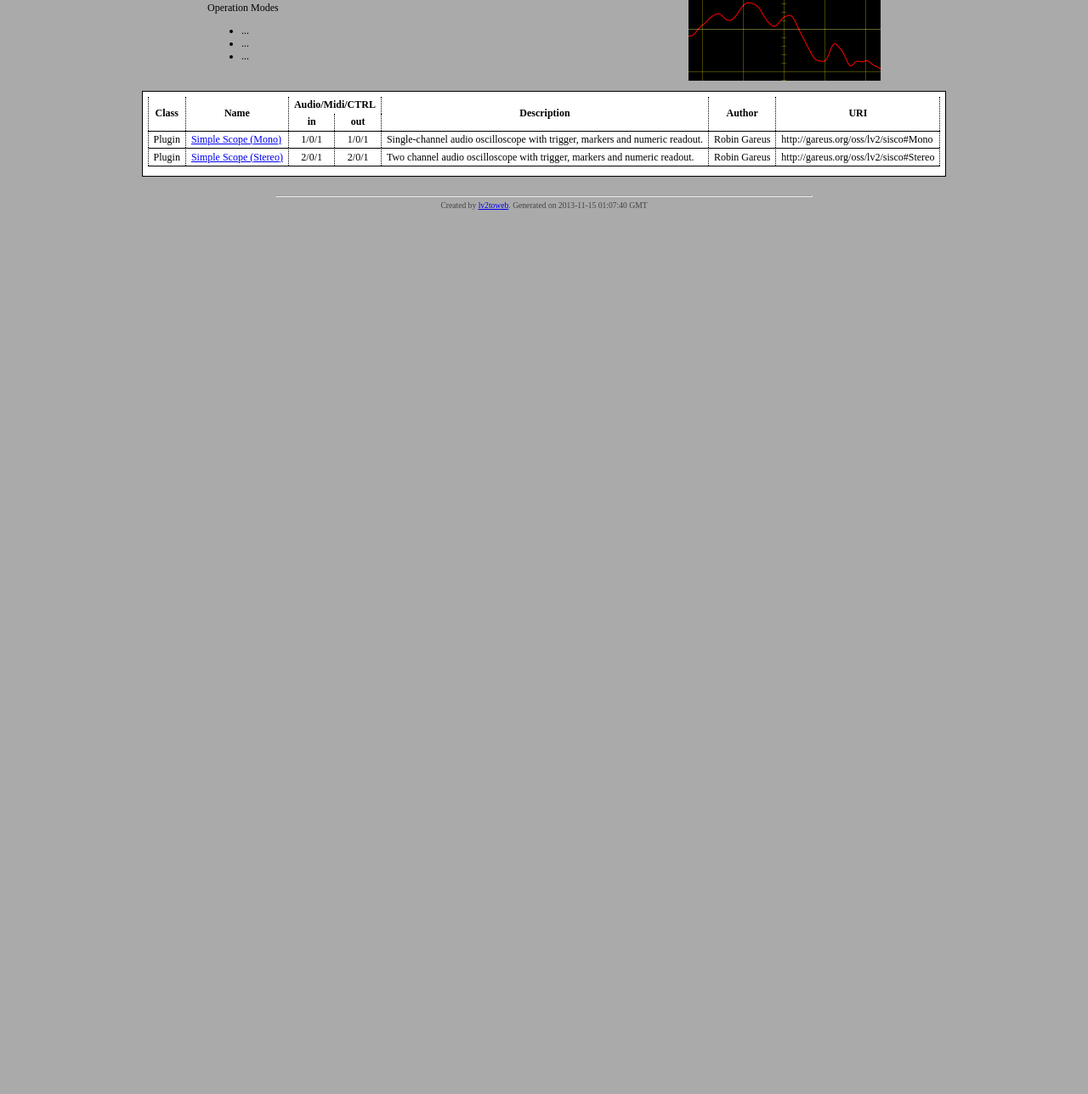
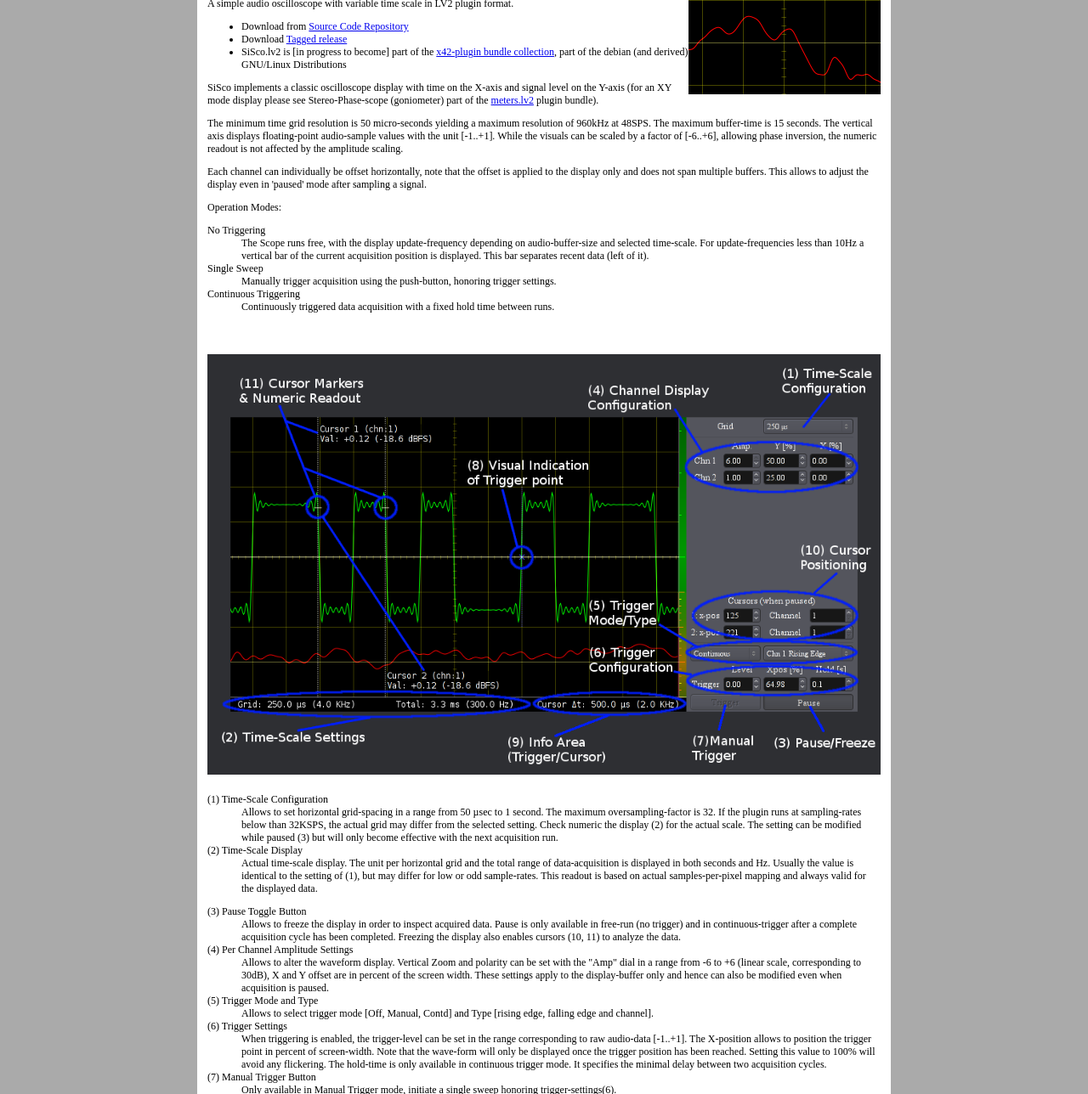
Before and after one commit to x42/sisco.lv2, a plain HTML site: page index.html in a window 1280 px wide. Shown: the part 72-1360 px from the top of the page at 85% size. Before the commit the page ends 800 px from the top, so only its background shows below. Drawn offline with Linux system fonts and the light colour scheme.

Commit message:
update documentation

```diff
--- a/index.html
+++ b/index.html
@@ -19,32 +19,63 @@ a.nl {color:black; text-decoration:none;}
   </head>
   <body>
 <!-- start of page !-->
+<div style="margin:1em auto; width:66em; background-color:#fff; padding:1em;">
 <h1>SiSco.lv2</h1>
-<div style="margin:1em auto; width:66em;">
 <img src="sisco.png" alt="" style="float:right;"/>
+<p>A simple audio oscilloscope with variable time scale in LV2 plugin format.</p>
+<ul>
+<li>Download from <a href="https://github.com/x42/sisco.lv2">Source Code Repository</a></li>
+<li>Download <a href="https://github.com/x42/sisco.lv2/releases">Tagged release</a></li>
+<li>SiSco.lv2 is [in progress to become] part of the <a href="http://packages.debian.org/search?keywords=x42-plugins">x42-plugin bundle collection</a>, part of the debian (and derived) GNU/Linux Distributions</li>
+</ul>
 <p>
-<a href="https://github.com/x42/sisco.lv2">sisco.lv2</a> - a simple audio oscilloscope in LV2 plugin format.
-...
+SiSco implements a classic oscilloscope display with time on the X-axis and signal level on the Y-axis (for an XY mode display please
+see Stereo-Phase-scope (goniometer) part of the <a href="https://github.com/x42/meters.lv2">meters.lv2</a> plugin bundle).
+</p><p>
+The minimum time grid resolution is 50 micro-seconds yielding a maximum resolution of 960kHz at 48SPS. The maximum buffer-time is 15 seconds.
+The vertical axis displays floating-point audio-sample values with the unit [-1..+1].
+While the visuals can be scaled by a factor of [-6..+6], allowing phase inversion, the numeric readout is not affected by the amplitude scaling.
+</p><p>
+Each channel can individually be offset horizontally, note that the offset is applied to the display only and does not span multiple buffers.
+This allows to adjust the display even in 'paused' mode after sampling a signal.
 </p>
-<p>Operation Modes</p>
-<ul>
-<li>...</li>
-<li>...</li>
-<li>...</li>
-</ul>
+<p>Operation Modes:</p>
+<dl>
+<dt>No Triggering</dt>
+<dd>The Scope runs free, with the display update-frequency depending on audio-buffer-size and selected time-scale. For update-frequencies less than 10Hz a vertical bar of the current acquisition position is displayed. This bar separates recent data (left of it).</dd>
+<dt>Single Sweep</dt>
+<dd>Manually trigger acquisition using the push-button, honoring trigger settings.</dd>
+<dt>Continuous Triggering</dt>
+<dd>Continuously triggered data acquisition with a fixed hold time between runs.</dd>
+</dl>
+<div style="margin:.5em auto; background-color:#fff; padding:1em;">
 </div>
-<div style="clear:both;"></div>
+<img src="sisco_doc.png" alt="" style="margin:.5em auto; max-width:100%;"/>
+<dl>
+<dt>(1) Time-Scale Configuration</dt><dd>Allows to set horizontal grid-spacing in a range from 50 &#181;sec to 1 second. The maximum oversampling-factor is 32. If the plugin runs at sampling-rates below than 32KSPS, the actual grid may differ from the selected setting. Check numeric the display (2) for the actual scale. The setting can be modified while paused (3) but will only become effective with the next acquisition run.</dd>
+<dt>(2) Time-Scale Display</dt><dd>Actual time-scale display. The unit per horizontal grid and the total range of data-acquisition is displayed in both seconds and Hz. Usually the value is identical to the setting of (1), but may differ for low or odd sample-rates. This readout is based on actual samples-per-pixel mapping and always valid for the displayed data.</dd>
+</dl>
+<dt>(3) Pause Toggle Button</dt><dd>Allows to freeze the display in order to inspect acquired data. Pause is only available in free-run (no trigger) and in continuous-trigger after a complete acquisition cycle has been completed. Freezing the display also enables cursors (10, 11) to analyze the data.</dd>
+<dt>(4) Per Channel Amplitude Settings</dt><dd>Allows to alter the waveform display. Vertical Zoom and polarity can be set with the "Amp" dial in a range from -6 to +6 (linear scale, corresponding to 30dB), X and Y offset are in percent of the screen width. These settings apply to the display-buffer only and hence can also be modified even when acquisition is paused.</dd>
+<dt>(5) Trigger Mode and Type</dt><dd>Allows to select trigger mode [Off, Manual, Contd] and Type [rising edge, falling edge and channel].</dd>
+<dt>(6) Trigger Settings</dt><dd>When triggering is enabled, the trigger-level can be set in the range corresponding to raw audio-data [-1..+1]. The X-position allows to position the trigger point in percent of screen-width. Note that the wave-form will only be displayed once the trigger position has been reached. Setting this value to 100% will avoid any flickering. The hold-time is only available in continuous trigger mode. It specifies the minimal delay between two acquisition cycles.</dd>
+<dt>(7) Manual Trigger Button</dt><dd>Only available in Manual Trigger mode, initiate a single sweep honoring trigger-settings(6).</dd>
+<dt>(8) Trigger Indicator</dt><dd>A vertical dashed line indicating trigger position and channel and a cross at the given trigger level.</dd>
+<dt>(9) Info Area</dt><dd>When pause this area displays the time delta between the two cursor points in both seconds and Hertz. When running, this area is used to display trigger-status (if any).</dd>
+<dt>(10) Cursor Settings</dt><dd>Allows to set horizontal position of cursors for numeric readout when the display is paused. Regardless of channels, two cursors are available. The x-position is given in pixels from the left screen edge. The channel number for each cursor defines the numeric readout: The sample-value of the specified channel at given x-position is printed on the display.<dd>
+<dt>(11) Cursor</dt><dd>Visual Markers indicating signal level at given cursor position. At low-zoom levels - ie when one pixel corresponds to more than one raw audio sample - the minimum and maximum signal level is displayed.</dd>
+</div>
 <!-- start of page !-->
 <table>
 <tr><th rowspan="2" class="first">Class</th><th rowspan="2">Name</th><th colspan="2">Audio/Midi/CTRL</th><th rowspan="2">Description</th><th rowspan="2">Author</th><th rowspan="2">URI</th>
 </tr><tr>
 <th>in</th><th>out</th></tr>
-<tr><td class="first center">Plugin</td><td><a href="http___gareus_org_oss_lv2_sisco_Mono.html">Simple Scope (Mono)</a></td><td class="center">1/0/1</td><td class="center">1/0/1</td><td>Single-channel audio oscilloscope with trigger, markers and numeric readout.</td><td class="center"><a href="mailto:robin@gareus.org" rel="nofollow" class="nl">Robin Gareus</a></td><td><a href="http://gareus.org/oss/lv2/sisco#Mono" rel="nofollow" class="nl">http://gareus.org/oss/lv2/sisco#Mono</a></td></tr>
-<tr><td class="first center">Plugin</td><td><a href="http___gareus_org_oss_lv2_sisco_Stereo.html">Simple Scope (Stereo)</a></td><td class="center">2/0/1</td><td class="center">2/0/1</td><td>Two channel audio oscilloscope with trigger, markers and numeric readout.</td><td class="center"><a href="mailto:robin@gareus.org" rel="nofollow" class="nl">Robin Gareus</a></td><td><a href="http://gareus.org/oss/lv2/sisco#Stereo" rel="nofollow" class="nl">http://gareus.org/oss/lv2/sisco#Stereo</a></td></tr>
+<tr><td class="first center">Analyser</td><td><a href="http___gareus_org_oss_lv2_sisco_Mono.html">Simple Scope (Mono)</a></td><td class="center">1/0/1</td><td class="center">1/0/1</td><td>Single channel audio oscilloscope with variable time scale, triggering, markers and numeric readout.</td><td class="center"><a href="mailto:robin@gareus.org" rel="nofollow" class="nl">Robin Gareus</a></td><td><a href="http://gareus.org/oss/lv2/sisco#Mono" rel="nofollow" class="nl">http://gareus.org/oss/lv2/sisco#Mono</a></td></tr>
+<tr><td class="first center">Analyser</td><td><a href="http___gareus_org_oss_lv2_sisco_Stereo.html">Simple Scope (Stereo)</a></td><td class="center">2/0/1</td><td class="center">2/0/1</td><td>Two channel audio oscilloscope with variable time scale, triggering, markers and numeric readout.</td><td class="center"><a href="mailto:robin@gareus.org" rel="nofollow" class="nl">Robin Gareus</a></td><td><a href="http://gareus.org/oss/lv2/sisco#Stereo" rel="nofollow" class="nl">http://gareus.org/oss/lv2/sisco#Stereo</a></td></tr>
 <tr><td class="last" colspan="7"></td></tr>
 </table>
 <!-- end of page !-->
 <div style="clear:both;"></div>
-<div class="footer"><hr/>Created by <a href="https://github.com/x42/lv2toweb">lv2toweb</a>. Generated on 2013-11-15 01:07:40 GMT</div>
+<div class="footer"><hr/>Created by <a href="https://github.com/x42/lv2toweb">lv2toweb</a>. Generated on 2013-11-15 18:57:25 GMT</div>
  </body>
  </html>
```
Also changed, not shown: http___gareus_org_oss_lv2_sisco_Mono.html (+4 -4 lines), http___gareus_org_oss_lv2_sisco_Stereo.html (+4 -4 lines), http___gareus_org_oss_lv2_sisco_Stereo.png, sisco_doc.png (added).
